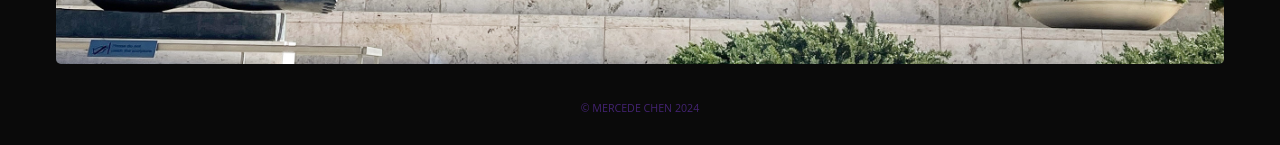
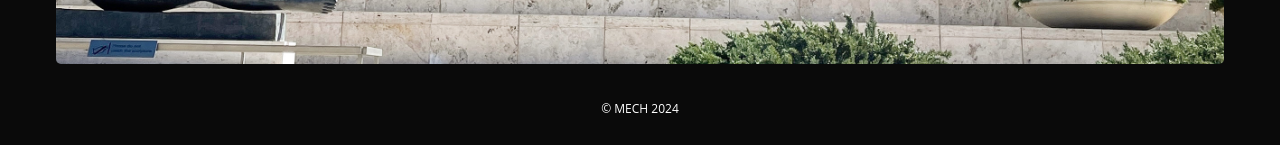
Before and after one commit to mercedechen/mercedechen.github.io, a React (Vite) app: page / in a window 1280 px wide. Shown: the part 713-858 px from the top of the page. Built offline with nearby package versions, Linux system fonts and the light colour scheme.

Commit message:
Fix visibility issue with footer

```diff
--- a/index.html
+++ b/index.html
@@ -4,7 +4,7 @@
     <meta charset="UTF-8" />
     <link rel="icon" type="image/svg+xml" href="/vite.svg" />
     <meta name="viewport" content="width=device-width, initial-scale=1.0" />
-    <title>MECH</title>
+    <title>Mercede Chen</title>
   </head>
   <body>
     <div id="root"></div>
--- a/src/App.css
+++ b/src/App.css
@@ -86,6 +86,15 @@ a, a:visited {
   opacity: 80%;
 }
 
+/* Footer */
+.footer {
+  color: #FFFFFF;
+  font-size: 9pt;
+  text-transform: uppercase;
+  text-align: center;
+  padding: 30px 0;
+}
+
 /* About */
 .container {
   display: flex;
@@ -140,11 +149,3 @@ ul {
   border-radius: 15px;
   opacity: 20%;
 }
-
-/* Footer */
-.footer {
-  font-size: 8pt;
-  text-transform: uppercase;
-  text-align: center;
-  padding: 30px 0;
-}
--- a/src/components/Footer.jsx
+++ b/src/components/Footer.jsx
@@ -1,7 +1,7 @@
 export default function Footer(){
   return (
     <div className="footer">
-      <p>© Mercede Chen 2024</p>
+      <p>© MECH 2024</p>
     </div>
   )
 }
```
